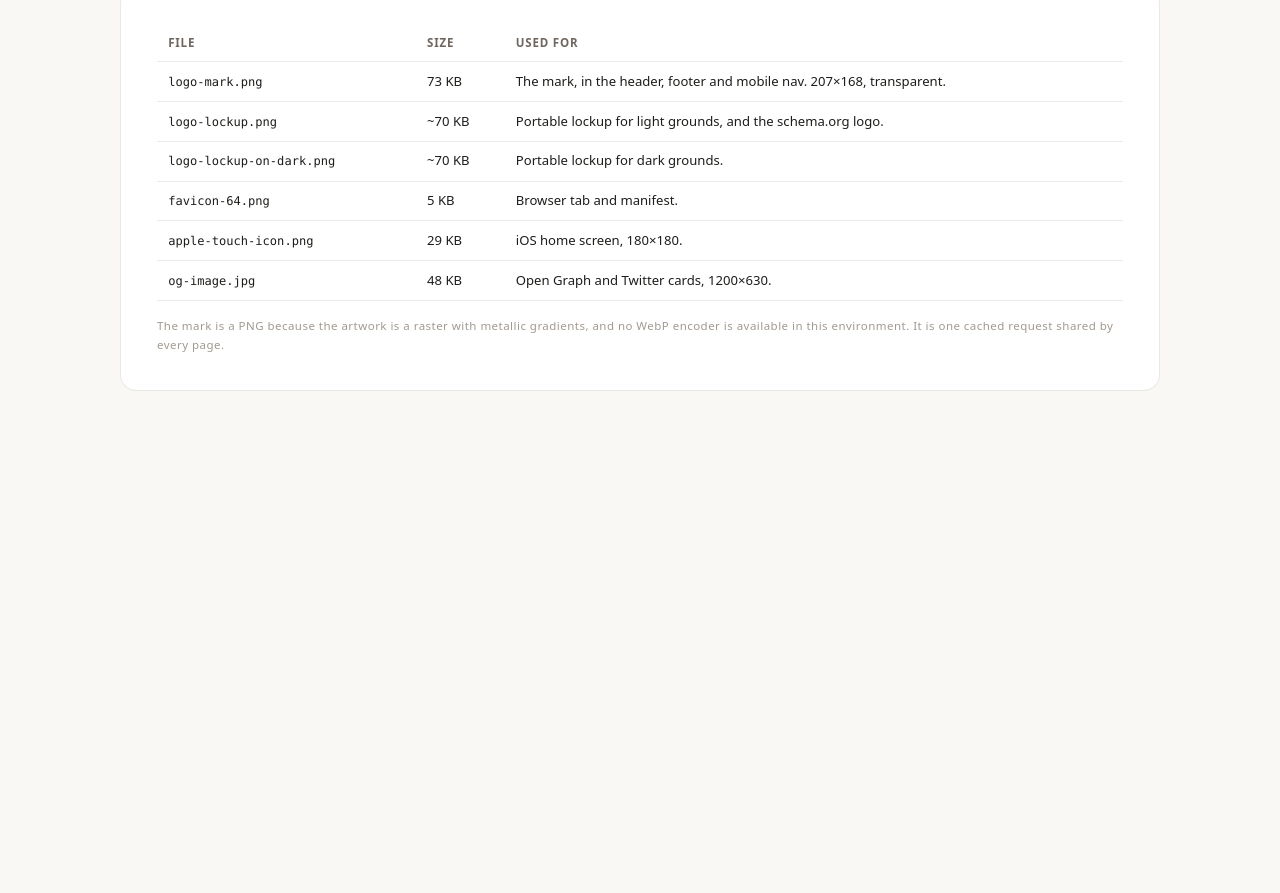
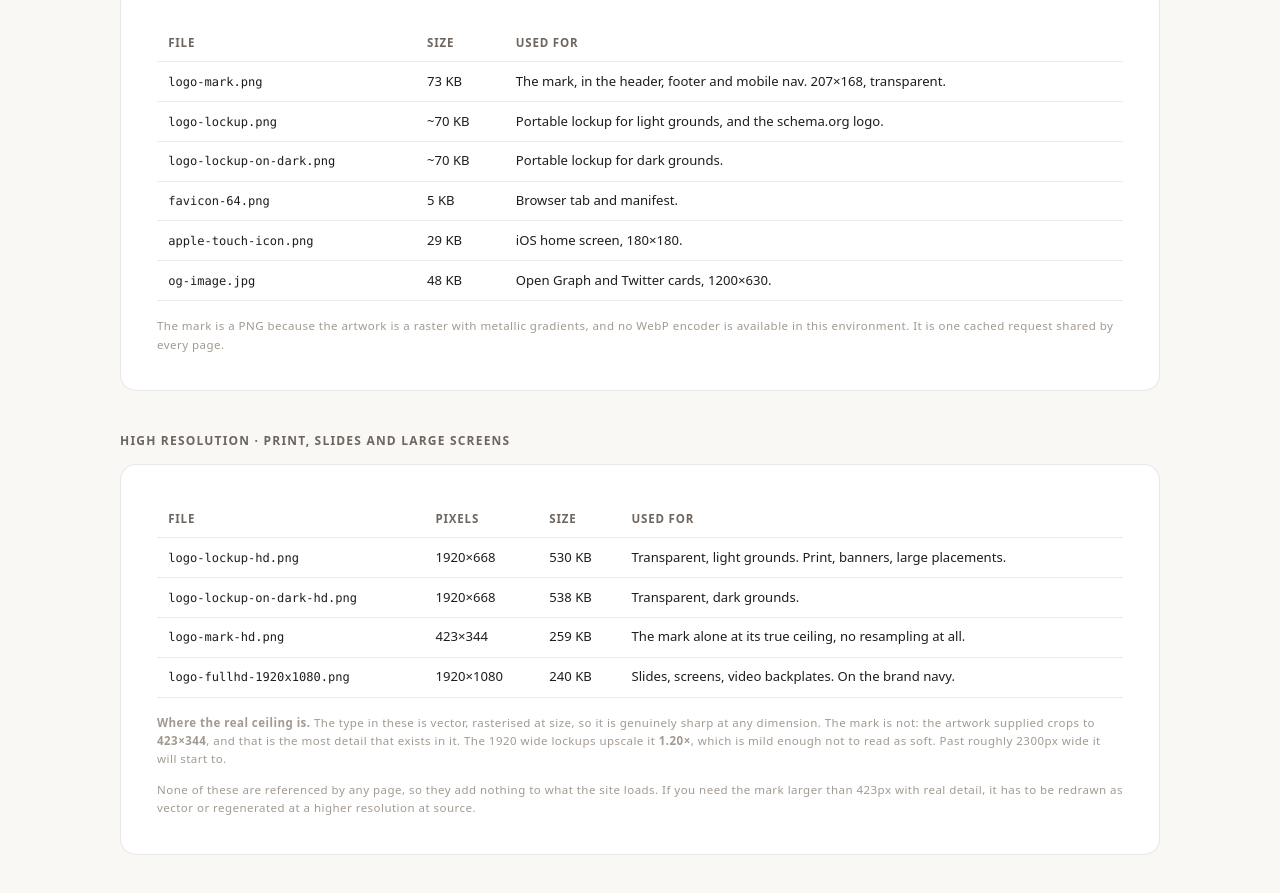
Before and after one commit to zeshanwebnest/Neoteric-Era-, a plain HTML site: page brand-preview.html in a window 1280 px wide. Shown: the part 3511-4404 px from the top of the page. Before the commit the page ends 3950 px from the top, so only its background shows below. Drawn offline with Linux system fonts and the light colour scheme.

Commit message:
Describe your changes

```diff
--- a/brand-preview.html
+++ b/brand-preview.html
@@ -258,6 +258,31 @@
     </p>
   </div>
 
+  <h2>High resolution · print, slides and large screens</h2>
+  <div class="panel light">
+    <table>
+      <thead><tr><th>File</th><th>Pixels</th><th>Size</th><th>Used for</th></tr></thead>
+      <tbody>
+        <tr><td><code>logo-lockup-hd.png</code></td><td>1920×668</td><td>530&nbsp;KB</td><td>Transparent, light grounds. Print, banners, large placements.</td></tr>
+        <tr><td><code>logo-lockup-on-dark-hd.png</code></td><td>1920×668</td><td>538&nbsp;KB</td><td>Transparent, dark grounds.</td></tr>
+        <tr><td><code>logo-mark-hd.png</code></td><td>423×344</td><td>259&nbsp;KB</td><td>The mark alone at its true ceiling, no resampling at all.</td></tr>
+        <tr><td><code>logo-fullhd-1920x1080.png</code></td><td>1920×1080</td><td>240&nbsp;KB</td><td>Slides, screens, video backplates. On the brand navy.</td></tr>
+      </tbody>
+    </table>
+    <p class="cap" style="margin:1rem 0 0">
+      <strong>Where the real ceiling is.</strong> The type in these is vector, rasterised at
+      size, so it is genuinely sharp at any dimension. The mark is not: the artwork supplied
+      crops to <strong>423×344</strong>, and that is the most detail that exists in it. The
+      1920 wide lockups upscale it <strong>1.20×</strong>, which is mild enough not to read as
+      soft. Past roughly 2300px wide it will start to.
+    </p>
+    <p class="cap" style="margin:.75rem 0 0">
+      None of these are referenced by any page, so they add nothing to what the site loads.
+      If you need the mark larger than 423px with real detail, it has to be redrawn as vector
+      or regenerated at a higher resolution at source.
+    </p>
+  </div>
+
 </div>
 </body>
 </html>
```
Also changed, not shown: assets/images/branding/logo-lockup-hd.png (added), assets/images/branding/logo-lockup-on-dark-hd.png (added), assets/images/branding/logo-mark-hd.png (added), assets/images/branding/og-image.jpg (deleted), 1 other file.
